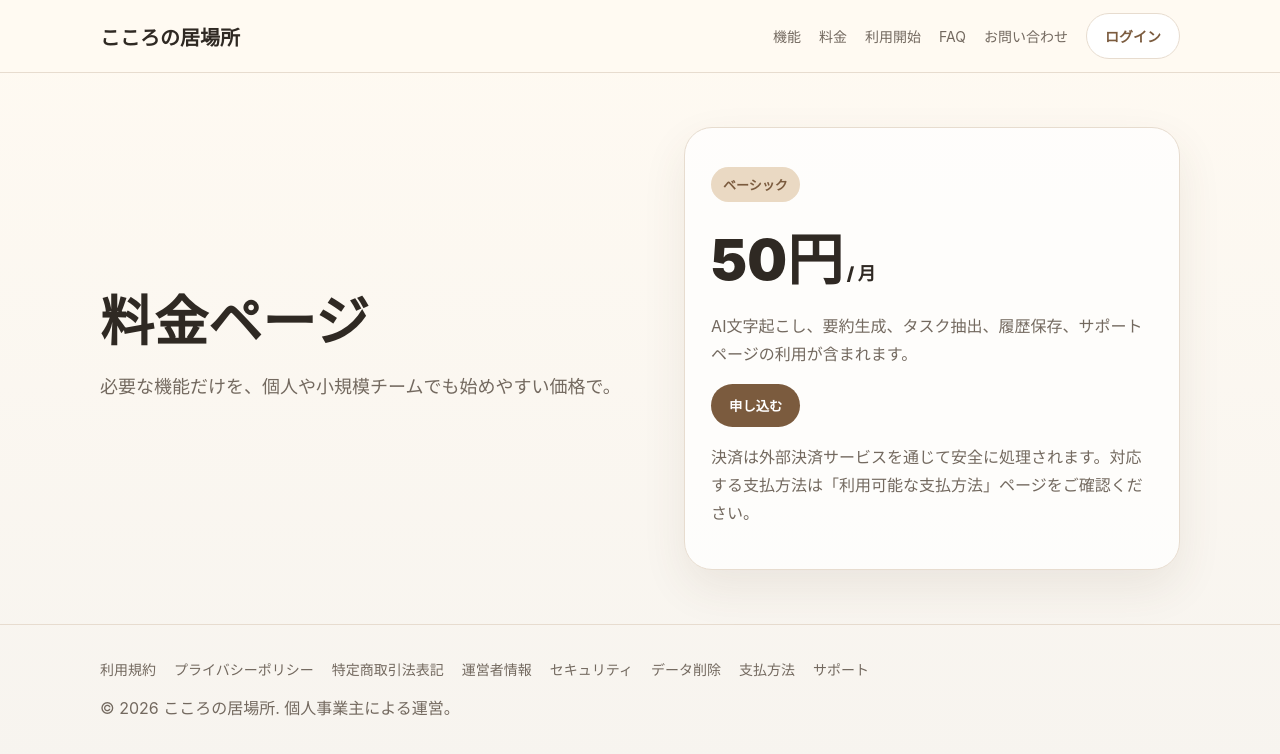
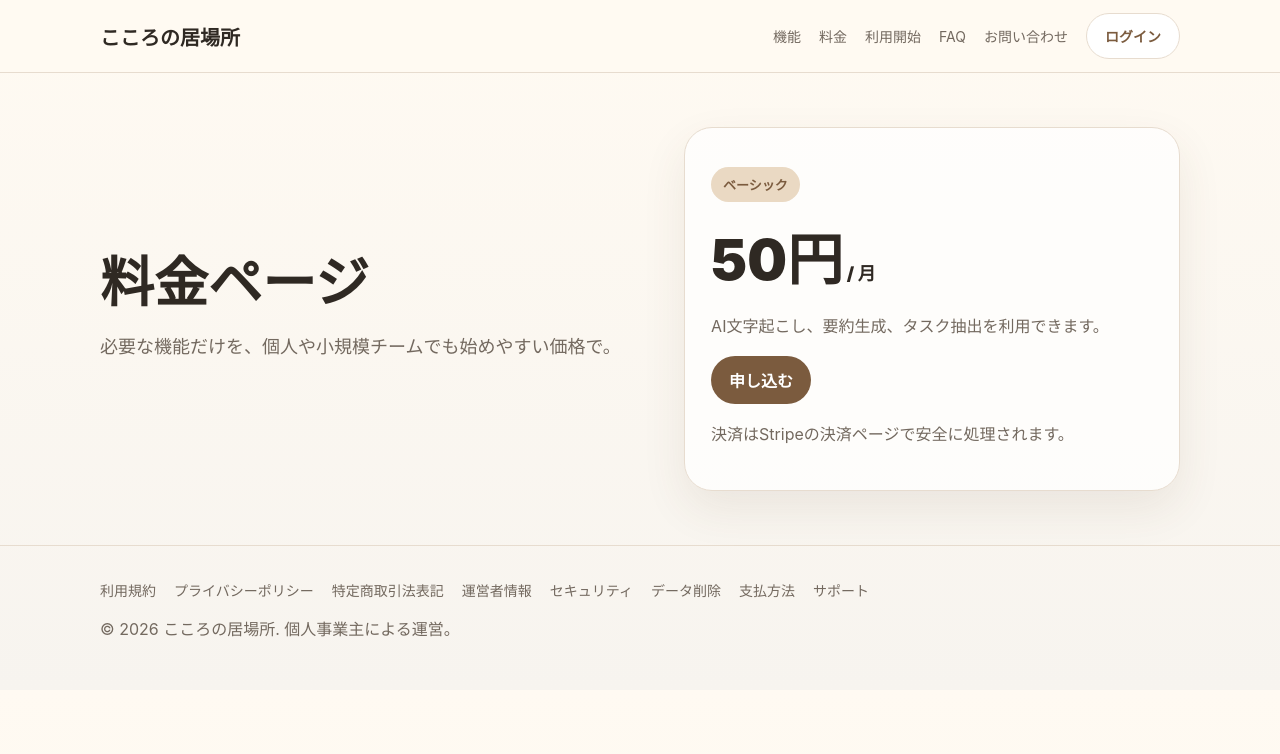
Before and after one commit to Yuki-ux-jpg-png/ai_gijiroku, a Next.js app: page /pricing in a window 1280 px wide. Shown: the top 754 px of the page. Built offline with nearby package versions, Linux system fonts and the light colour scheme.

Commit message:
Update page.tsx

```diff
--- a/app/pricing/page.tsx
+++ b/app/pricing/page.tsx
@@ -1,19 +1,33 @@
-export default function Pricing(){
+export default function Pricing() {
   return (
     <main className="section">
       <div className="container grid">
         <div>
           <h1 className="h1">料金ページ</h1>
-          <p className="lead">必要な機能だけを、個人や小規模チームでも始めやすい価格で。</p>
+          <p className="lead">
+            必要な機能だけを、個人や小規模チームでも始めやすい価格で。
+          </p>
         </div>
+
         <div className="card">
           <p className="badge">ベーシック</p>
-          <div className="price">50円<span style={{fontSize:18}}> / 月</span></div>
-          <p className="muted">AI文字起こし、要約生成、タスク抽出、履歴保存、サポートページの利用が含まれます。</p>
-          <form action="/api/create-checkout-session" method="POST">
-            <button className="btn" type="submit">申し込む</button>
-          </form>
-          <p className="muted small">決済は外部決済サービスを通じて安全に処理されます。対応する支払方法は「利用可能な支払方法」ページをご確認ください。</p>
+          <div className="price">
+            50円<span style={{ fontSize: 18 }}> / 月</span>
+          </div>
+          <p className="muted">
+            AI文字起こし、要約生成、タスク抽出を利用できます。
+          </p>
+
+          <a
+            className="btn"
+            href="https://buy.stripe.com/5kQaEXbEcci505s95m6c003"
+          >
+            申し込む
+          </a>
+
+          <p className="muted small">
+            決済はStripeの決済ページで安全に処理されます。
+          </p>
         </div>
       </div>
     </main>
```
